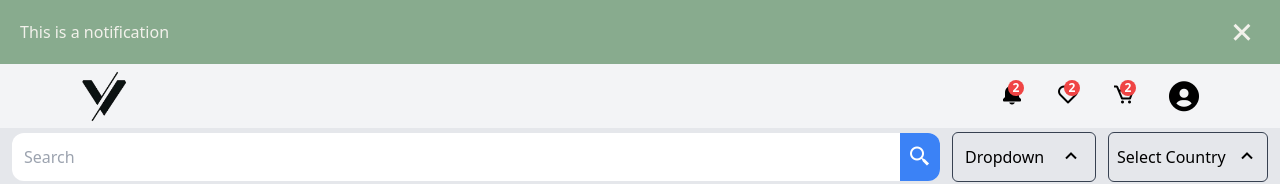
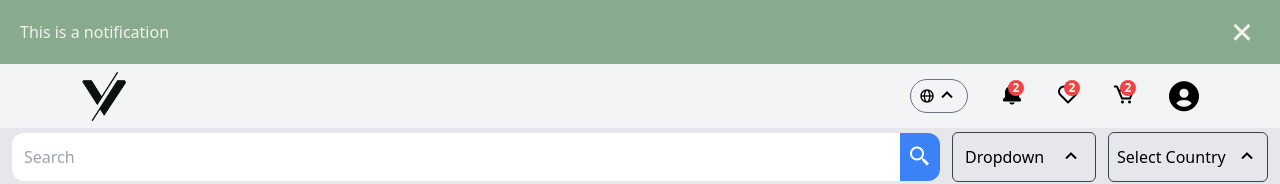
Before and after one commit to amit-kandar/velocity, a React (Create React App) app: page / in a window 1280 px wide. Shown: the top 184 px of the page. Built offline with nearby package versions, Linux system fonts and the light colour scheme.

Commit message:
Added country dropdown to navbar

```diff
--- a/src/components/Navbar.jsx
+++ b/src/components/Navbar.jsx
@@ -1,8 +1,32 @@
 import React, { useState } from 'react';
 import { LOGO } from '../constants'
 
+
+const countryCodes = [
+    'US',
+    'CA',
+    'GB',
+    'AU',
+    'DE',
+    'FR',
+    'JP',
+    'IN',
+    'BR',
+    'MX',
+];
+
 function Navbar() {
     const [isOpen, setIsOpen] = useState(false);
+    const [isDropdownOpen, setIsDropdownOpen] = useState(false);
+    const [selectedCountry, setSelectedCountry] = useState(null)
+
+    const handleDropdown = () => {
+        setIsDropdownOpen(prev => !prev);
+    }
+
+    const handleSelectCountry = (country) => {
+        setSelectedCountry(country)
+    }
 
     const profileImage = false
     const handleOpen = () => {
@@ -14,6 +38,30 @@ function Navbar() {
                 <img src={LOGO} alt="logo" className='w-full h-full rounded-full' />
             </div>
             <div className='hidden lg:flex justify-evenly items-center gap-8'>
+                <div className='relative text-black text-2xl cursor-pointer border border-gray-500 rounded-full px-2 flex justify-center items-center' onClick={handleDropdown}>
+                    {
+                        selectedCountry === null
+                            ? <i className='bx bx-globe text-base' ></i>
+                            : <span className='text-base font-medium'>{selectedCountry}</span>
+                    }
+                    {
+                        isDropdownOpen
+                            ? <i className='bx bx-chevron-down text-2xl' ></i>
+                            : <i className='bx bx-chevron-up text-2xl' ></i>
+                    }
+                    {
+                        isDropdownOpen &&
+                        <div className={`${isDropdownOpen ? "block" : "hidden"} absolute w-auto h-auto  top-14 left-0 bg-white z-50 p-3`}>
+                            {
+                                countryCodes.map((item, index) => {
+                                    return (
+                                        <div key={index} className='pr-5 text-sm font-medium font-roboto hover:bg-gray-200' onClick={() => handleSelectCountry(item)}>{item}</div>
+                                    )
+                                })
+                            }
+                        </div>
+                    }
+                </div>
                 <div className='relative text-black text-2xl cursor-pointer'>
                     <span className='absolute flex justify-center items-center top-0 right-0 text-xs text-white font-bold w-4 h-4 bg-red-500 rounded-full '>2</span>
                     <i className='bx bxs-bell'></i>
```
